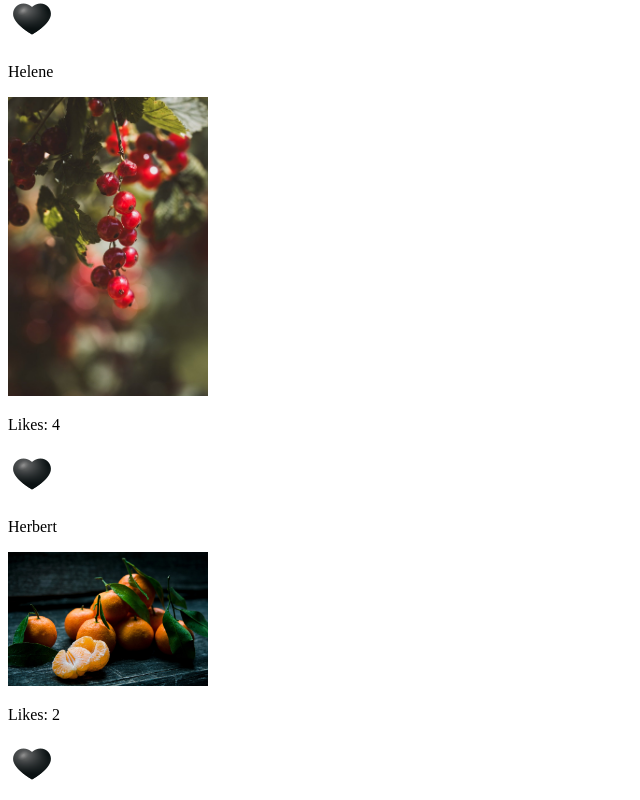
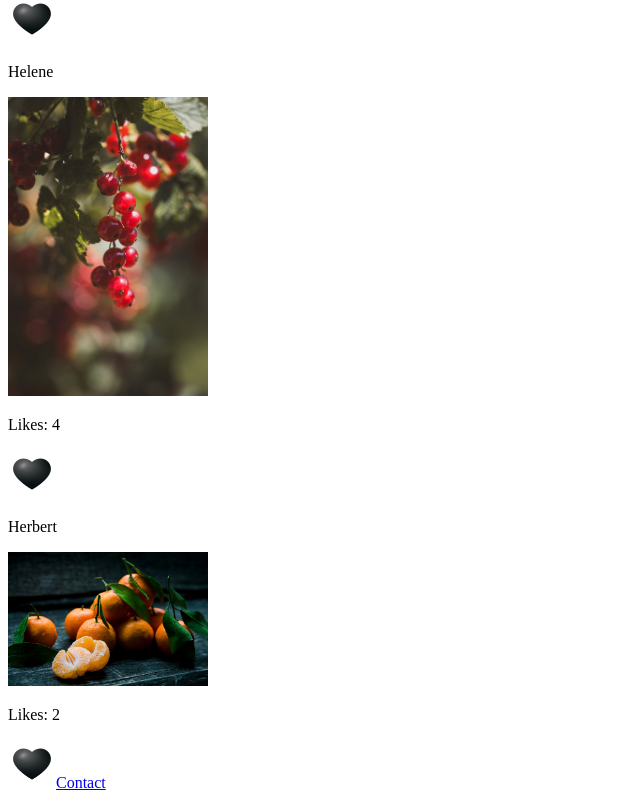
Before and after one commit to JoshuaBrunke/AngularInsta, an Angular app in the folder AngularInsta/: page / in a window 1280 px wide. Shown: the part 473-1273 px from the top of the page, without its empty margins (0-640 px from the left). Built offline with nearby package versions, Linux system fonts and the light colour scheme.

Commit message:
Added router links

```diff
--- a/AngularInsta/src/app/contact/contact.component.html
+++ b/AngularInsta/src/app/contact/contact.component.html
@@ -1 +1,3 @@
 <p>contact works!</p>
+
+<a routerLink="">Home</a>
--- a/AngularInsta/src/app/contact/contact.component.ts
+++ b/AngularInsta/src/app/contact/contact.component.ts
@@ -1,5 +1,5 @@
 import { Component } from '@angular/core';
-import { Router, RouterModule } from '@angular/router';
+import { Router, RouterLink, RouterModule } from '@angular/router';
 
 @Component({
   selector: 'app-contact',
--- a/AngularInsta/src/app/main-page/main-page.component.html
+++ b/AngularInsta/src/app/main-page/main-page.component.html
@@ -9,3 +9,6 @@
     } @else {
     <img class ="like-button" src="../assets/img/heart-black.png" alt="Like" (click)="likePost(post)" />
 } }
+
+
+<a routerLink="contact">Contact</a>
```
